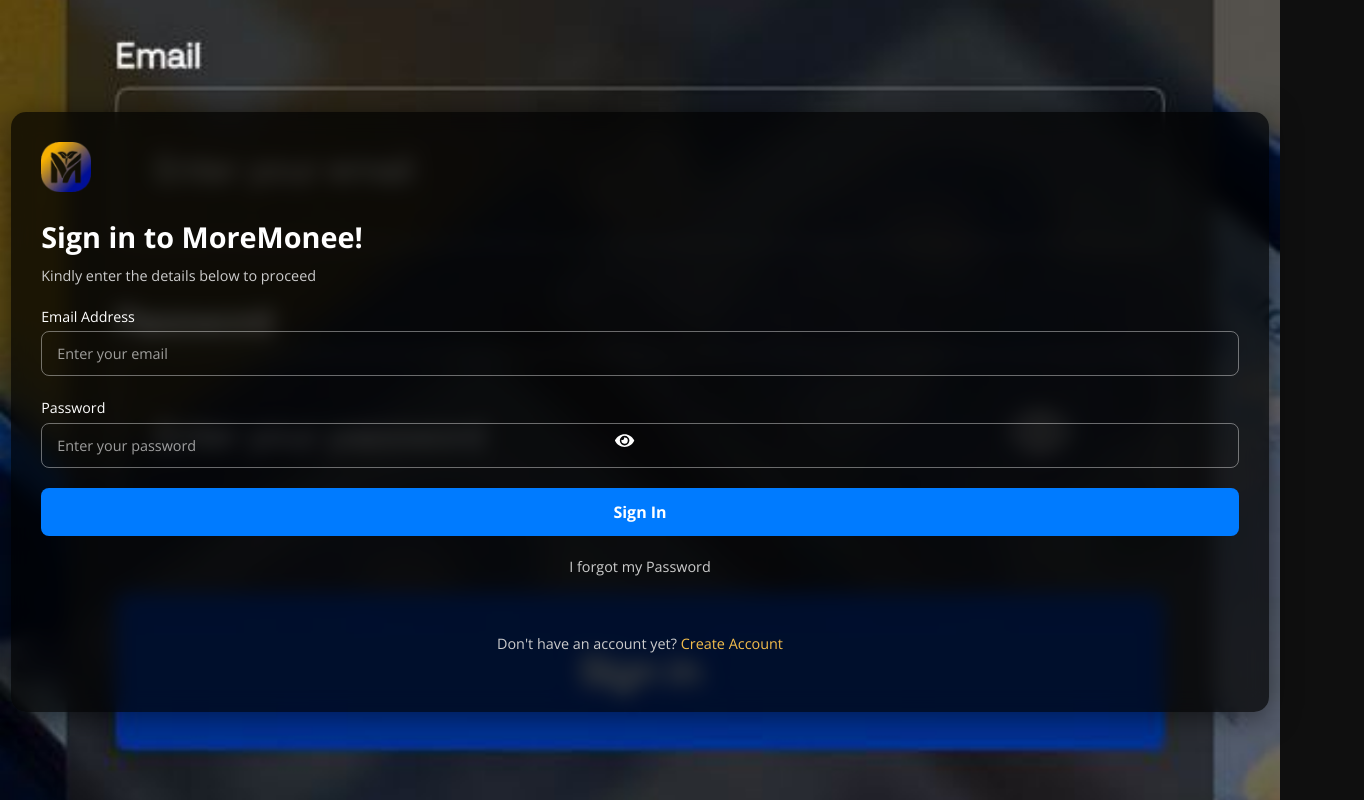
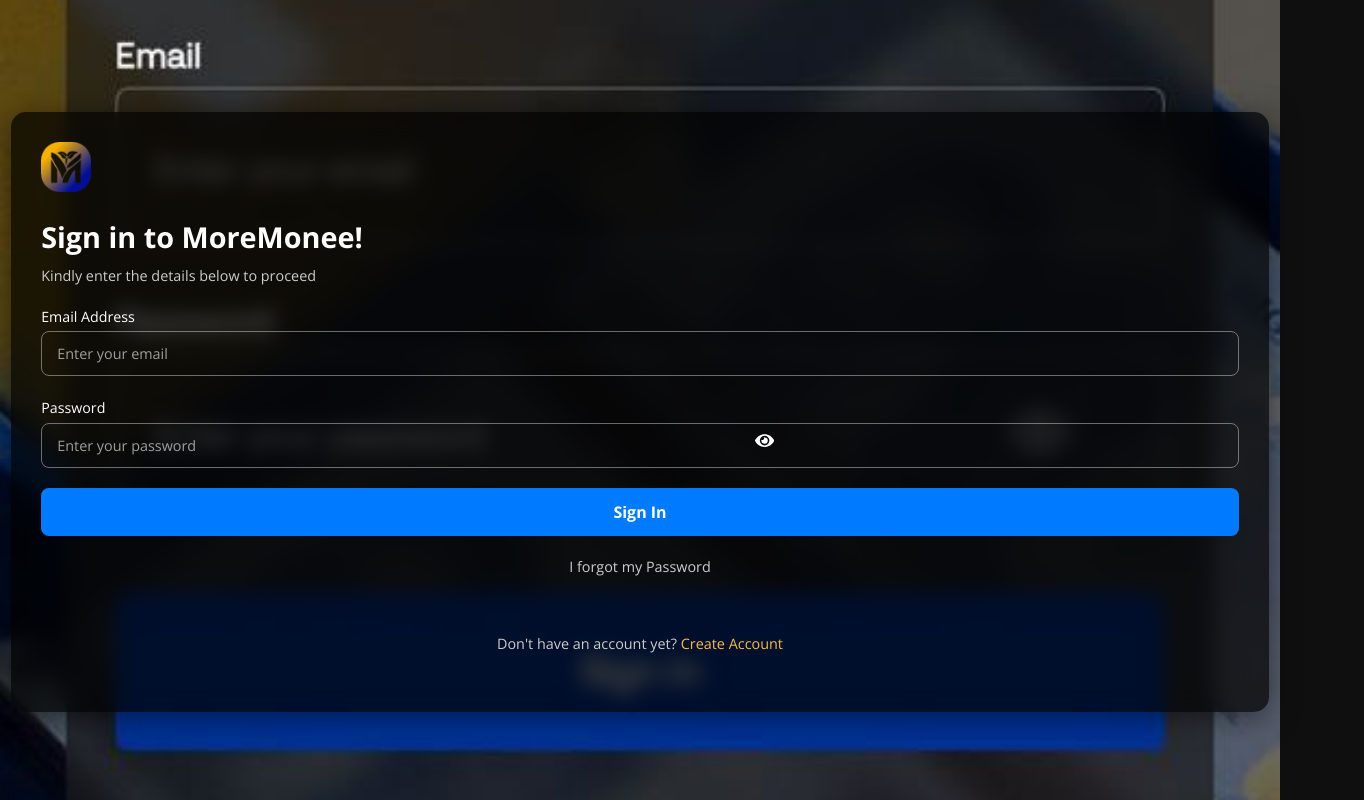
Before and after one commit to cuteking4/mmApp, a React (Vite) app: page / in a window 1280 px wide. Shown: the whole page, 1364 px wide, since content can reach past the window. Built offline with nearby package versions, Linux system fonts and the light colour scheme.

Commit message:
Update home.css

```diff
--- a/src/styles/home.css
+++ b/src/styles/home.css
@@ -80,7 +80,7 @@
 .toggle-password {
   position: absolute;
   top: 50%;
-  right: 15px;
+   left: 6.5em;
   transform: translateY(-50%);
   background: none;
   border: none;
```
